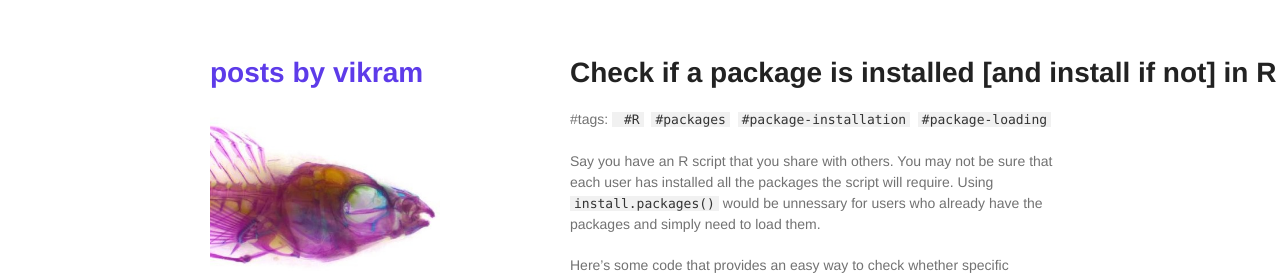
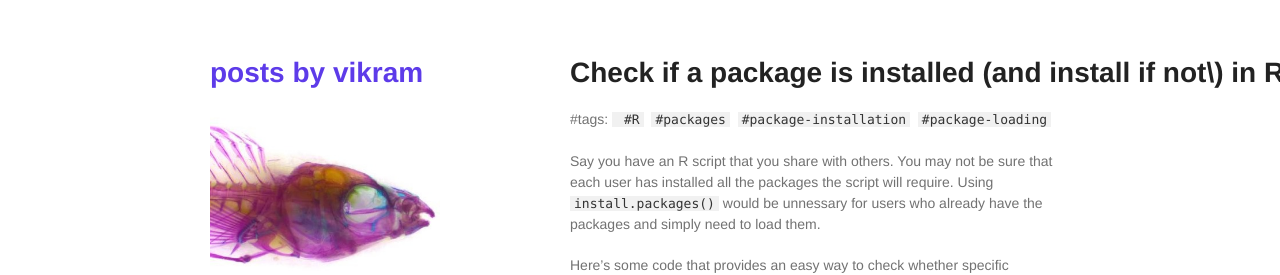
Before and after one commit to vbaliga/vbaliga.github.io, a Jekyll site: the page built from _posts/2019-04-28-verify-that-r-packages-are-installed-and-loaded.md, in a window 1280 px wide and 900 px high. Shown: the top 275 px of the window. Built offline with Jekyll 4.4.1, drawn with Linux system fonts in a browser that asks for light colours; a script that is not in the unit is left out.

```diff
--- a/_posts/2019-04-28-verify-that-r-packages-are-installed-and-loaded.md
+++ b/_posts/2019-04-28-verify-that-r-packages-are-installed-and-loaded.md
@@ -1,7 +1,7 @@
 ---
 layout: post
 tags: ["R","packages","package-installation","package-loading"]
-title: Check if a package is installed [and install if not] in R
+title: Check if a package is installed (and install if not\) in R
 ---
 
 Say you have an R script that you share with others. You may not be sure that each user has installed all the packages the script will require. Using `install.packages()` would be unnessary for users who already have the packages and simply need to load them.
```
